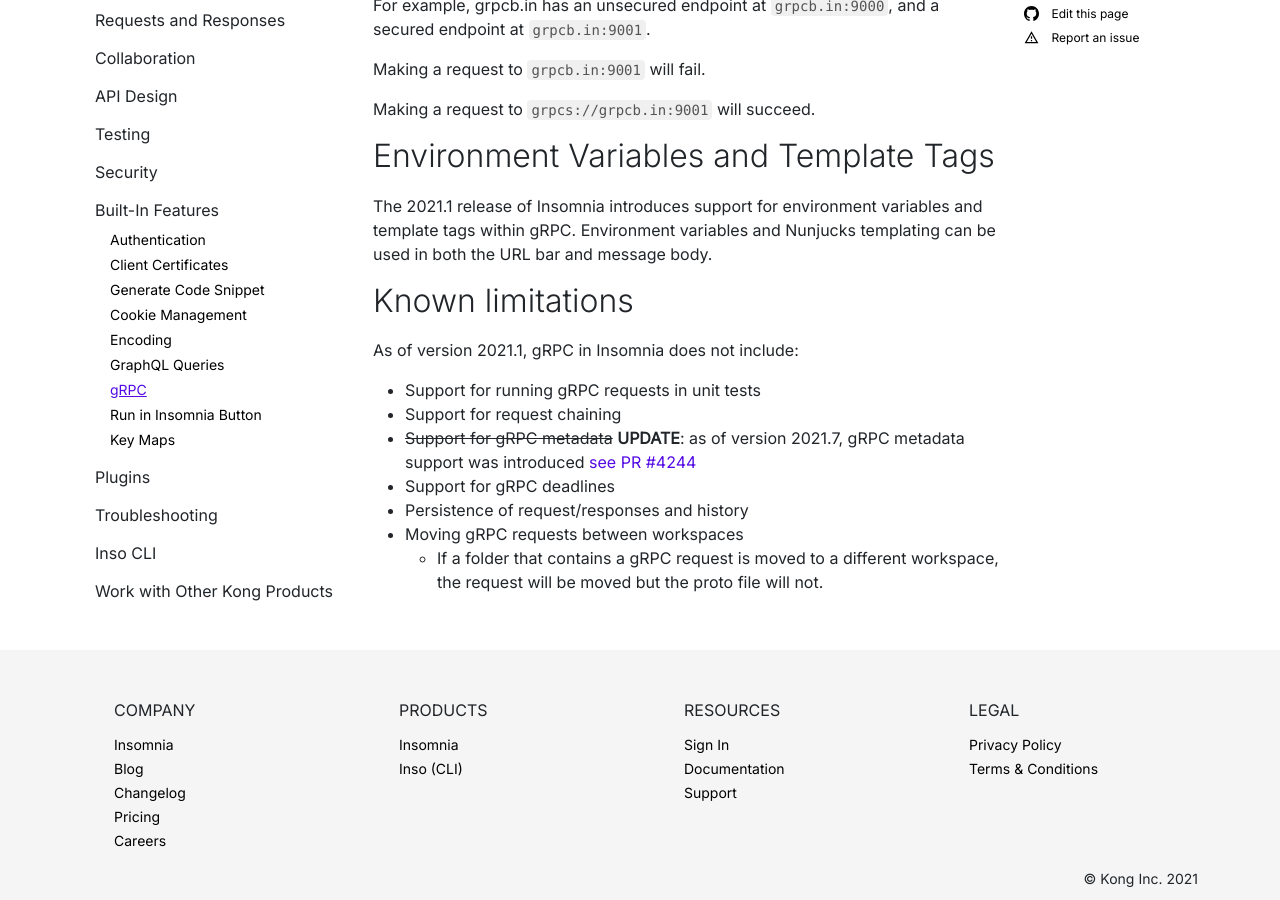
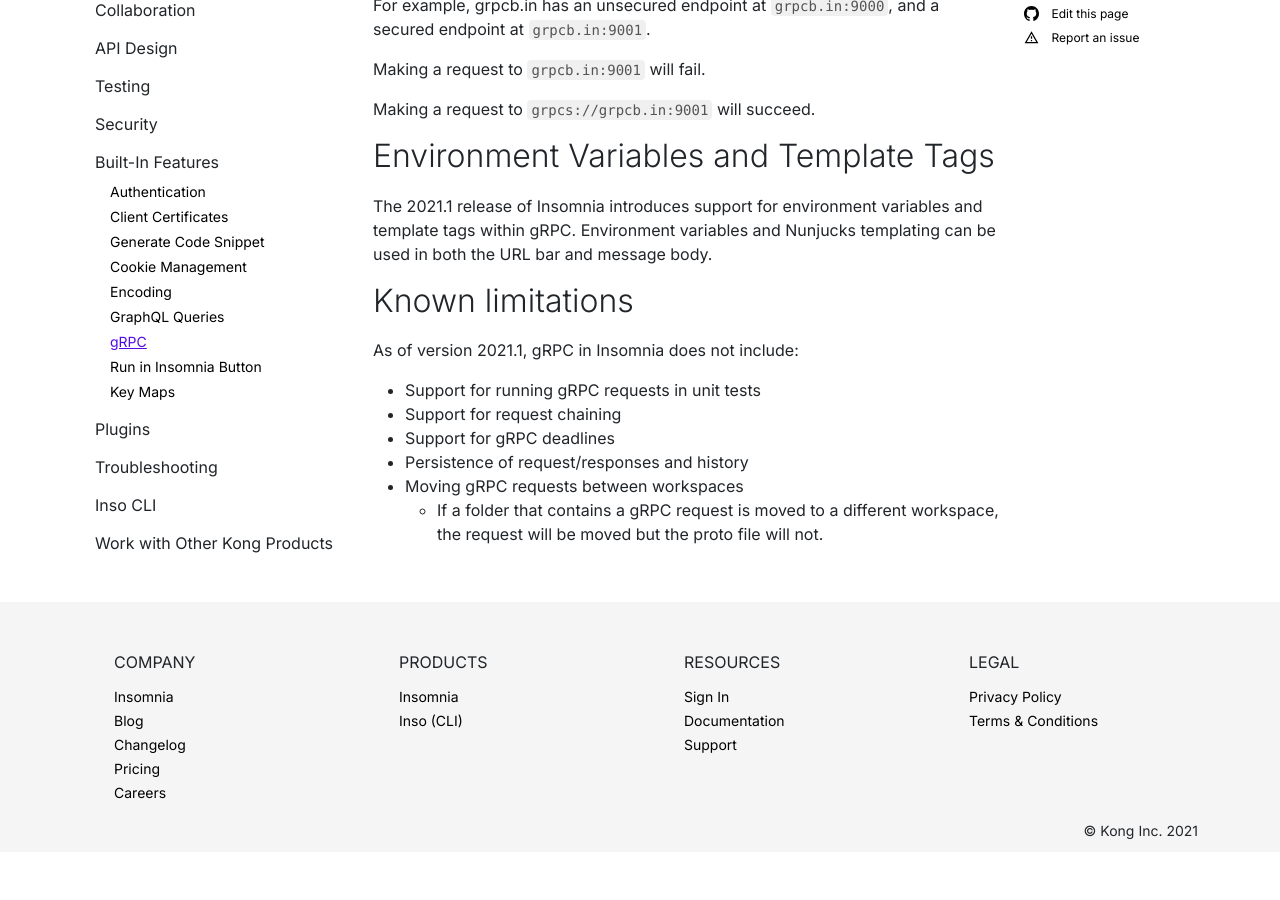
Before and after one commit to Kong/insomnia-docs, a Jekyll site: the page built from docs/insomnia/grpc.md, in a window 1280 px wide and 900 px high, scrolled down 3271 px. Built offline with Jekyll 4.4.1, drawn with Linux system fonts in a browser that asks for light colours; comment, search, counter and statistics services are not loaded; after the commit the page ends 4123 px from its top, so only the background shows below that.

Commit message:
Remove gRPC metadata as a limitation
Co-Authored-By: Falon Darville <Falondarville@gmail.com>

```diff
--- a/docs/insomnia/grpc.md
+++ b/docs/insomnia/grpc.md
@@ -106,7 +106,6 @@
 
 * Support for running gRPC requests in unit tests
 * Support for request chaining
-* ~~Support for gRPC metadata~~ **UPDATE**: as of version 2021.7, gRPC metadata support was introduced [see PR #4244](https://github.com/Kong/insomnia/pull/4244)
 * Support for gRPC deadlines
 * Persistence of request/responses and history
 * Moving gRPC requests between workspaces
```
